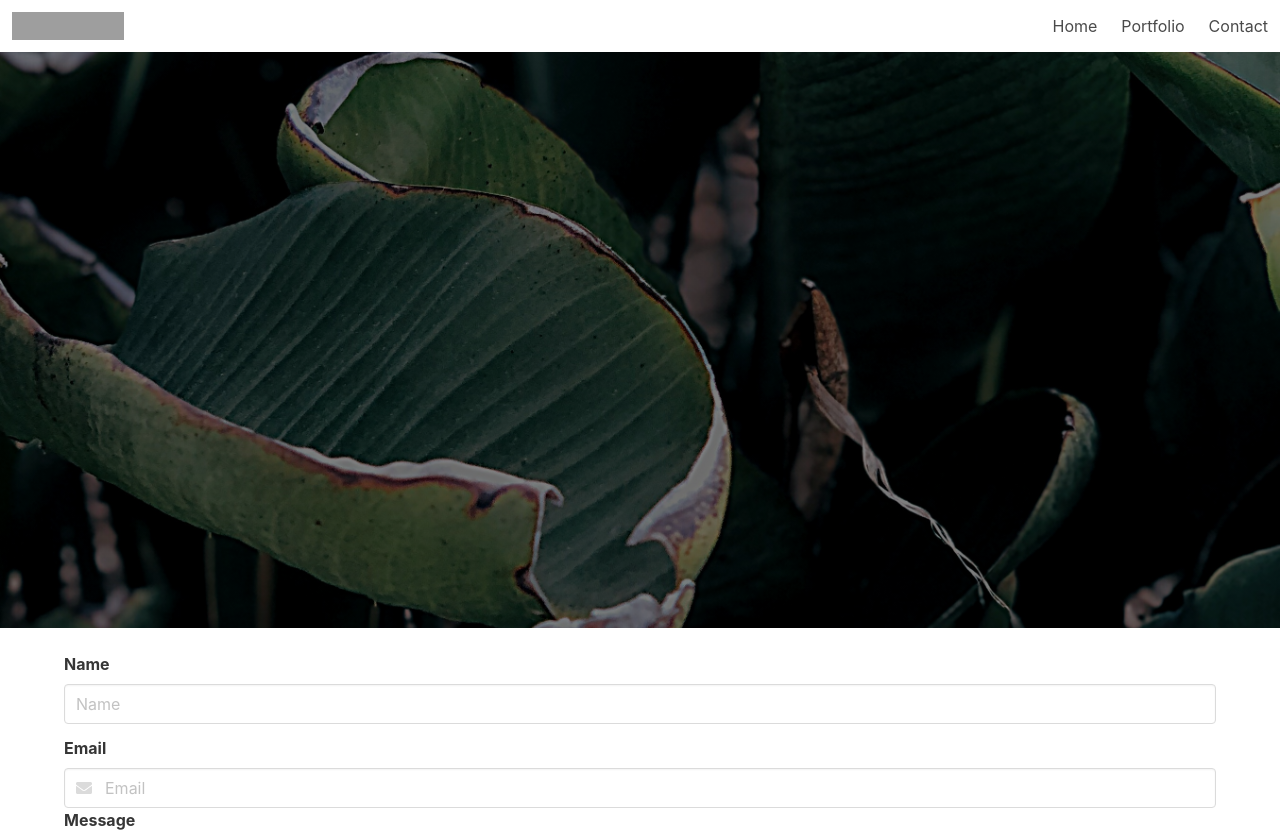
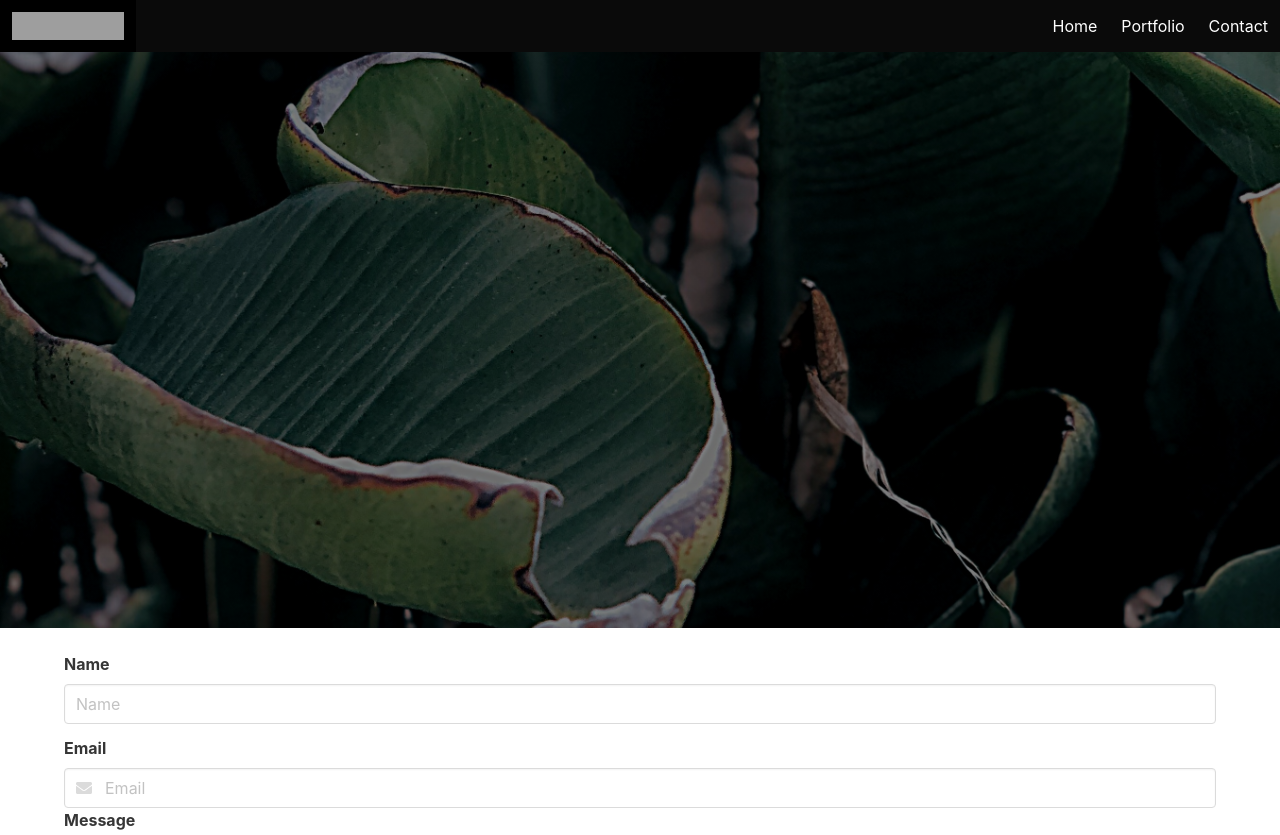
Before and after one commit to alexbachicha/UpdatedPortfolio, a plain HTML site: page contact.html in a window 1280 px wide. Shown: the top 835 px of the page. Drawn offline with nearby package versions, Linux system fonts and the light colour scheme; grey boxes are pictures that could not be loaded.

Commit message:
changed nav color

```diff
--- a/contact.html
+++ b/contact.html
@@ -9,19 +9,17 @@
     <link rel="stylesheet" type=text/css href="style.css">
   </head>
   <body>
-    <nav class="navbar" role="navigation" aria-label="main navigation">
+    <nav class="navbar is-black" role="navigation" aria-label="main navigation">
       <div class="navbar-brand">
         <a class="navbar-item" href="https://bulma.io">
           <img src="https://bulma.io/images/bulma-logo.png" width="112" height="28">
         </a>
-
         <a role="button" class="navbar-burger burger" aria-label="menu" aria-expanded="false" data-target="navbarBasicExample">
           <span aria-hidden="true"></span>
           <span aria-hidden="true"></span>
           <span aria-hidden="true"></span>
         </a>
       </div>
-
       <div id="navbarBasicExample" class="navbar-menu">
         <div class="navbar-end">
           <a class="navbar-item" href="index.html">
```
